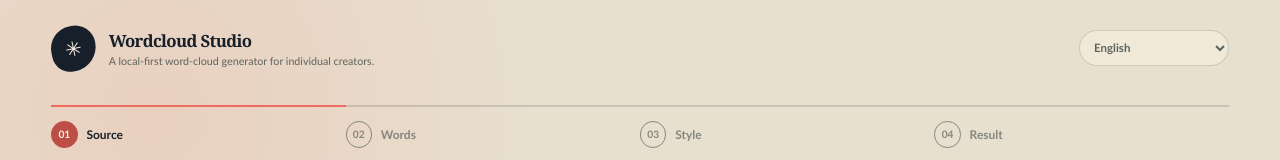
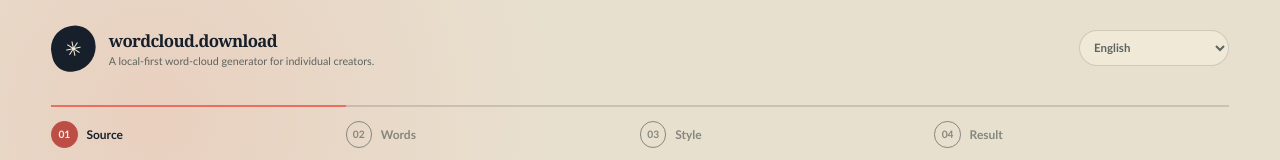
Before and after one commit to dytsou/wordcloud, a React (Vite) app: page /create/source in a window 1280 px wide. Shown: the top 160 px of the page. Built offline with nearby package versions, Linux system fonts and the light colour scheme.

Commit message:
chore: update favicon and title

```diff
--- a/index.html
+++ b/index.html
@@ -7,7 +7,10 @@
       name="description"
       content="在瀏覽器本機製作、調整並分享多語言文字雲。"
     />
-    <title>Wordcloud Studio</title>
+    <meta name="application-name" content="wordcloud.download" />
+    <meta property="og:site_name" content="wordcloud.download" />
+    <link rel="icon" type="image/svg+xml" href="/favicon.svg" />
+    <title>wordcloud.download</title>
   </head>
   <body>
     <div id="root"></div>
--- a/src/App.tsx
+++ b/src/App.tsx
@@ -1058,7 +1058,7 @@ export function App() {
             ✳
           </span>
           <div>
-            <p className="brand-name">Wordcloud Studio</p>
+            <p className="brand-name">wordcloud.download</p>
             <p className="brand-subtitle">{t("brandSubtitle")}</p>
           </div>
         </div>
--- a/src/i18n/messages/en.ts
+++ b/src/i18n/messages/en.ts
@@ -1,5 +1,5 @@
 export const EN_MESSAGES = {
-  appTitle: "Wordcloud Studio",
+  appTitle: "wordcloud.download",
   metaDescription:
     "Create, tune, and share multilingual word clouds locally in your browser.",
   brandSubtitle: "A local-first word-cloud generator for individual creators.",
```
Also changed, not shown: public/favicon.svg (added).
